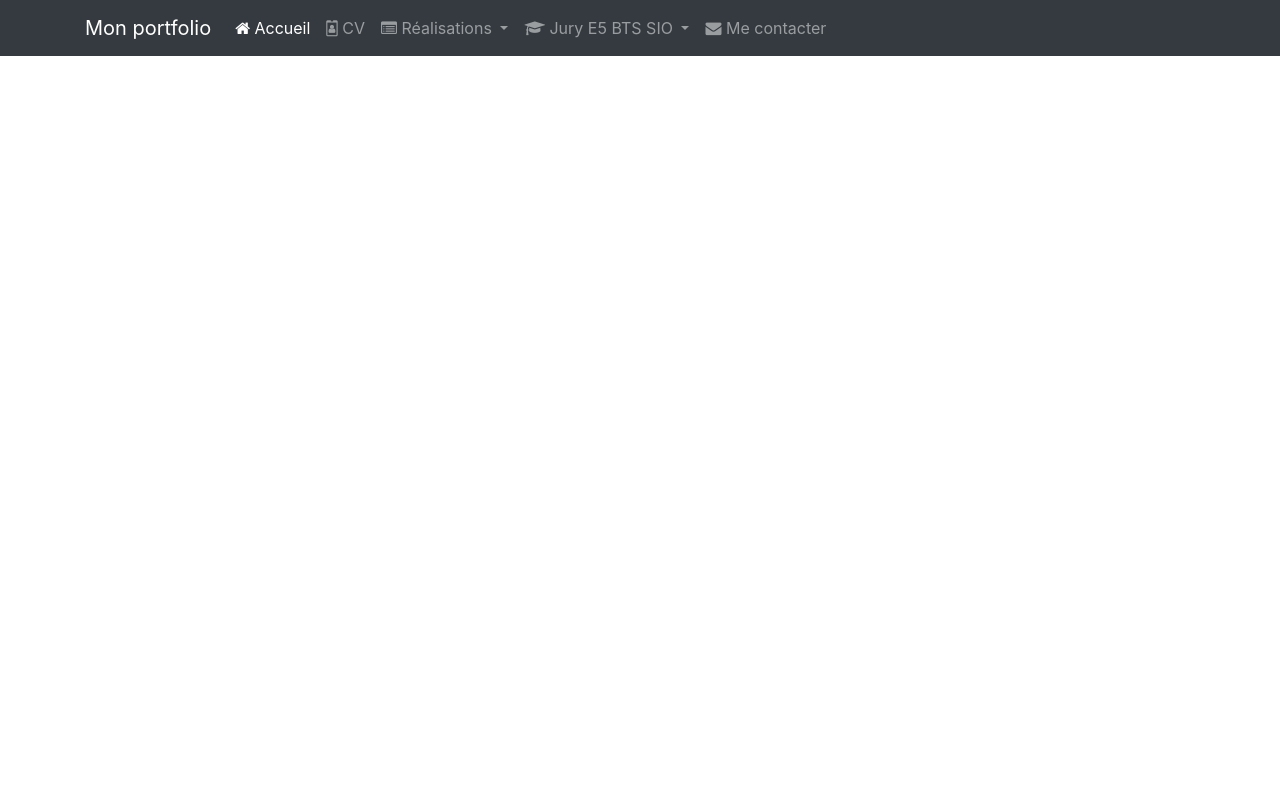
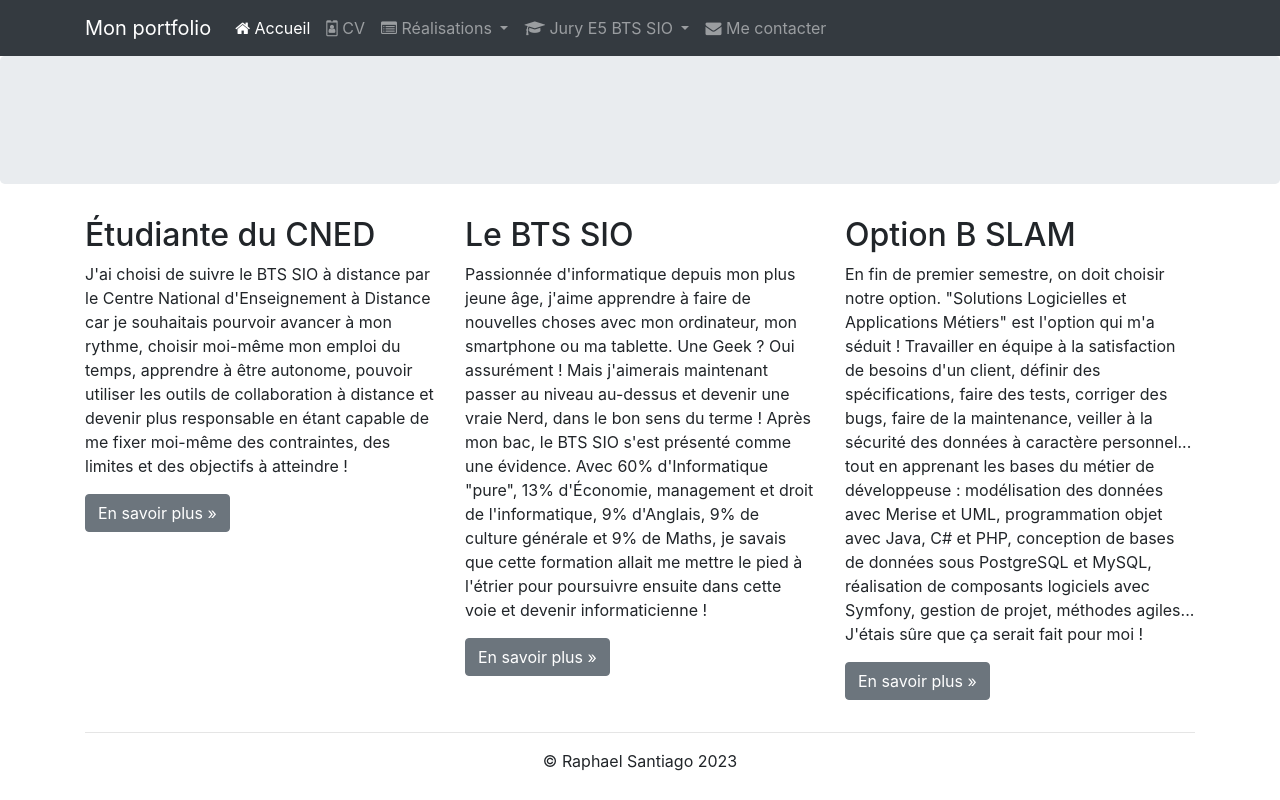
Before and after one commit to vodrush/Raphael.github.io, a plain HTML site: page index.html in a window 1280 px wide. Drawn offline with nearby package versions, Linux system fonts and the light colour scheme.

Commit message:
Ajout texte footer

```diff
--- a/index.html
+++ b/index.html
@@ -113,7 +113,64 @@
                 </div>
             </div>
         </nav>
-
+        <div class="jumbotron"></div> <!-- Emplacement pour le contenu principal de la page -->
+        <footer>
+            <div class="container">
+                <div class="row">
+                    <div class="col-lg-4">
+                        <h2>Étudiante du CNED</h2>
+                        <p>J'ai choisi de suivre le BTS SIO à distance par le Centre National
+                            d'Enseignement à Distance car je souhaitais pourvoir avancer à mon rythme,
+                            choisir moi-même mon emploi du temps, apprendre à être autonome, pouvoir
+                            utiliser les outils de collaboration à distance et devenir plus responsable en
+                            étant capable de me fixer moi-même des contraintes, des limites et des
+                            objectifs à atteindre !
+                        </p>
+                        <p><a class="btn btn-secondary" href="http://www.cned.fr" target="_blank"
+                              role="button">En savoir plus »</a>
+                        </p>
+                    </div>
+                    <div class="col-lg-4">
+                        <h2>Le BTS SIO</h2>
+                        <p>Passionnée d'informatique depuis mon plus jeune âge, j'aime apprendre à faire
+                            de nouvelles choses avec mon ordinateur, mon smartphone ou ma tablette. Une
+                            Geek ? Oui assurément ! Mais j'aimerais maintenant passer au niveau au-dessus
+                            et devenir une vraie Nerd, dans le bon sens du terme ! Après mon bac, le BTS
+                            SIO s'est présenté comme une évidence. Avec 60% d'Informatique "pure", 13%
+                            d'Économie, management et droit de l'informatique, 9% d'Anglais, 9% de culture
+                            générale et 9% de Maths, je savais que cette formation allait me mettre le
+                            pied à l'étrier pour poursuivre ensuite dans cette voie et devenir
+                            informaticienne !
+                        </p>
+                        <p><a class="btn btn-secondary" href="https://fr.wikipedia.org/wiki/Brevet_de_tec
+                              hnicien_supérieur_-_Services_informatiques_aux_organisations"
+                              target="_blank" role="button">En savoir plus »</a>
+                        </p>
+                    </div>
+                    <div class="col-lg-4">
+                        <h2>Option B SLAM</h2>
+                        <p>En fin de premier semestre, on doit choisir notre option. "Solutions
+                            Logicielles et Applications Métiers" est l'option qui m'a séduit&nbsp;!
+                            Travailler en équipe à la satisfaction de besoins d'un client, définir des
+                            spécifications, faire des tests, corriger des bugs, faire de la maintenance,
+                            veiller à la sécurité des données à caractère personnel... tout en apprenant
+                            les bases du métier de développeuse : modélisation des données
+                            avec Merise et UML, programmation objet avec Java, C# et PHP, conception
+                            de bases de données sous PostgreSQL et MySQL, réalisation de
+                            composants logiciels avec Symfony, gestion de projet, méthodes agiles...
+                            J'étais sûre que ça serait fait pour moi !
+                        </p>
+                        <p><a class="btn btn-secondary" href="https://www.onisep.fr/Ressources/Univers-Fo
+                              rmation/Formations/Post-bac/bts-services-informatiques-aux-organisations-op
+                              tion-b-solutions-logicielles-et-applications-metiers" target="_blank"
+                              role="button">En savoir plus »</a>
+                        </p>
+                    </div>
+                </div>
+                <hr>
+                <p class="text-center" id="copyright">© Raphael Santiago 2023</p>
+            </div>
+        </footer>
         <!-- Optional JavaScript; choose one of the two! -->
 
         <!-- Option 2: Separate Popper and Bootstrap JS -->
```
